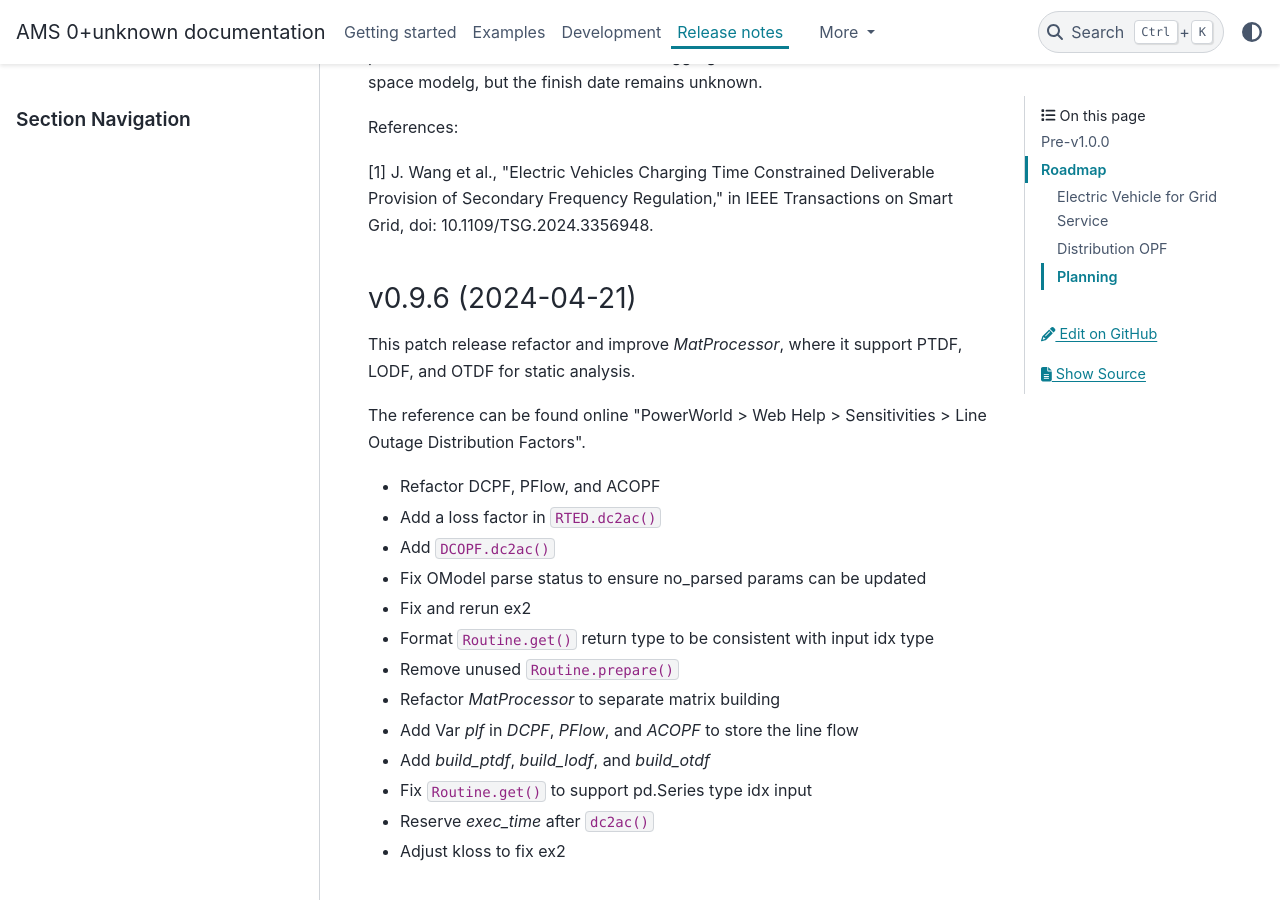
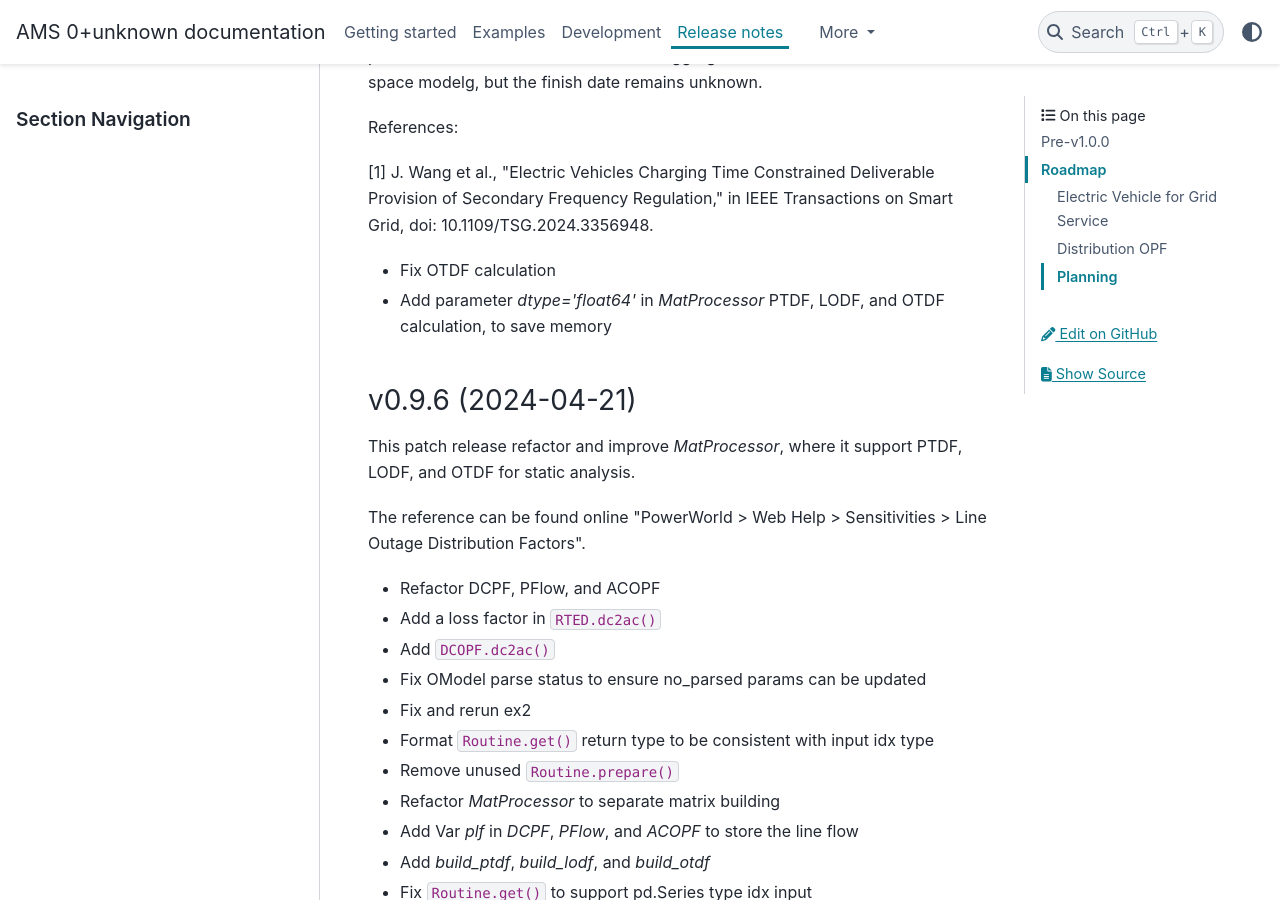
Before and after one commit to CURENT/ams, a Sphinx documentation site: the page built from docs/source/release-notes.rst, in a window 1280 px wide and 900 px high, scrolled down 393 px. Built offline with Sphinx 7.4.7 and the PyData theme 0.15.4, drawn with Linux system fonts in a browser that asks for light colours; pages that are not in the unit, such as notebooks, are missing from menus.

Commit message:
Update release notes

```diff
--- a/docs/source/release-notes.rst
+++ b/docs/source/release-notes.rst
@@ -19,6 +19,9 @@ References:
 
 [1] J. Wang et al., "Electric Vehicles Charging Time Constrained Deliverable Provision of Secondary
 Frequency Regulation," in IEEE Transactions on Smart Grid, doi: 10.1109/TSG.2024.3356948.
+
+- Fix OTDF calculation
+- Add parameter `dtype='float64'` in `MatProcessor` PTDF, LODF, and OTDF calculation, to save memory
 
 v0.9.6 (2024-04-21)
 -------------------
```
